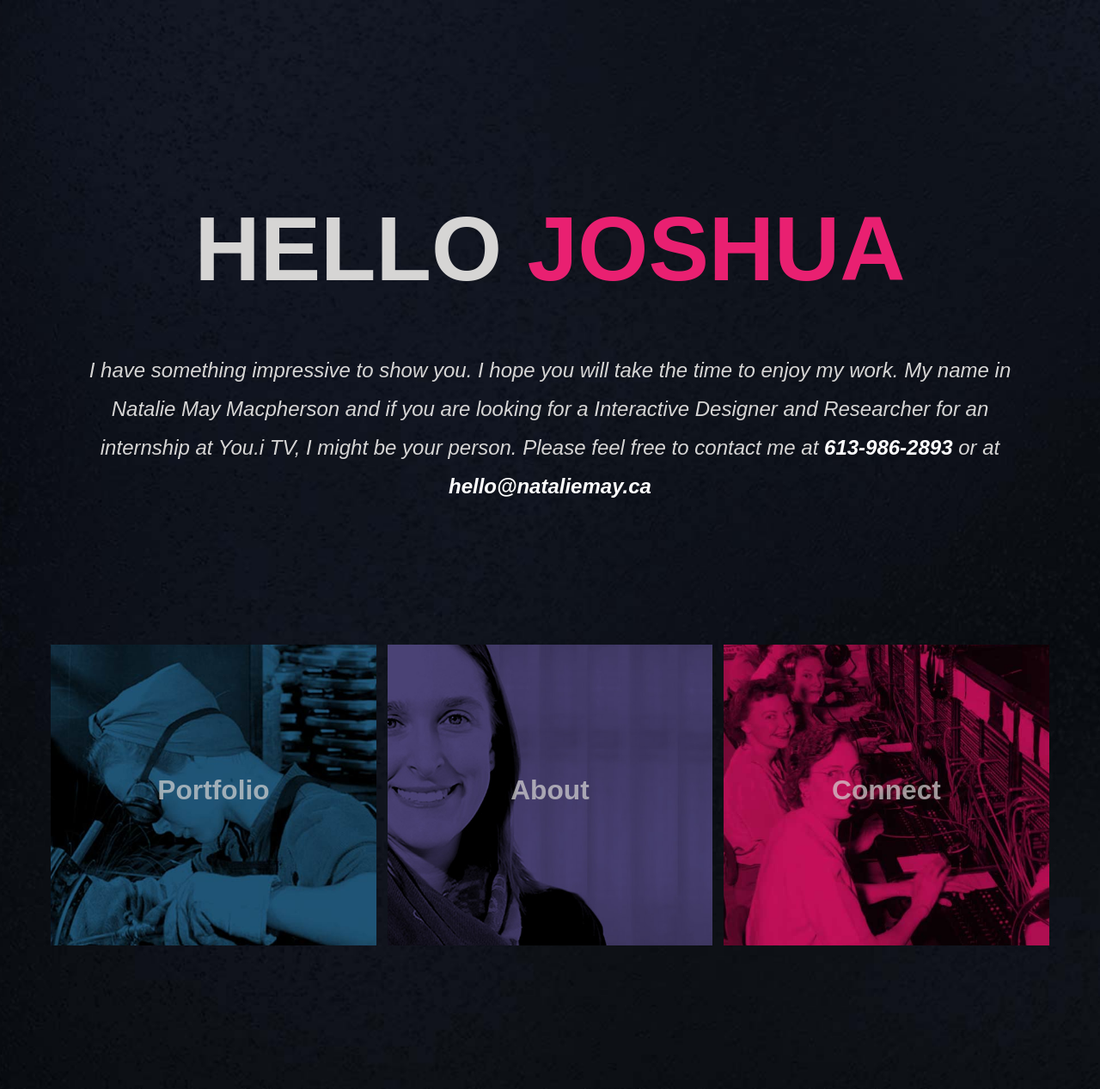
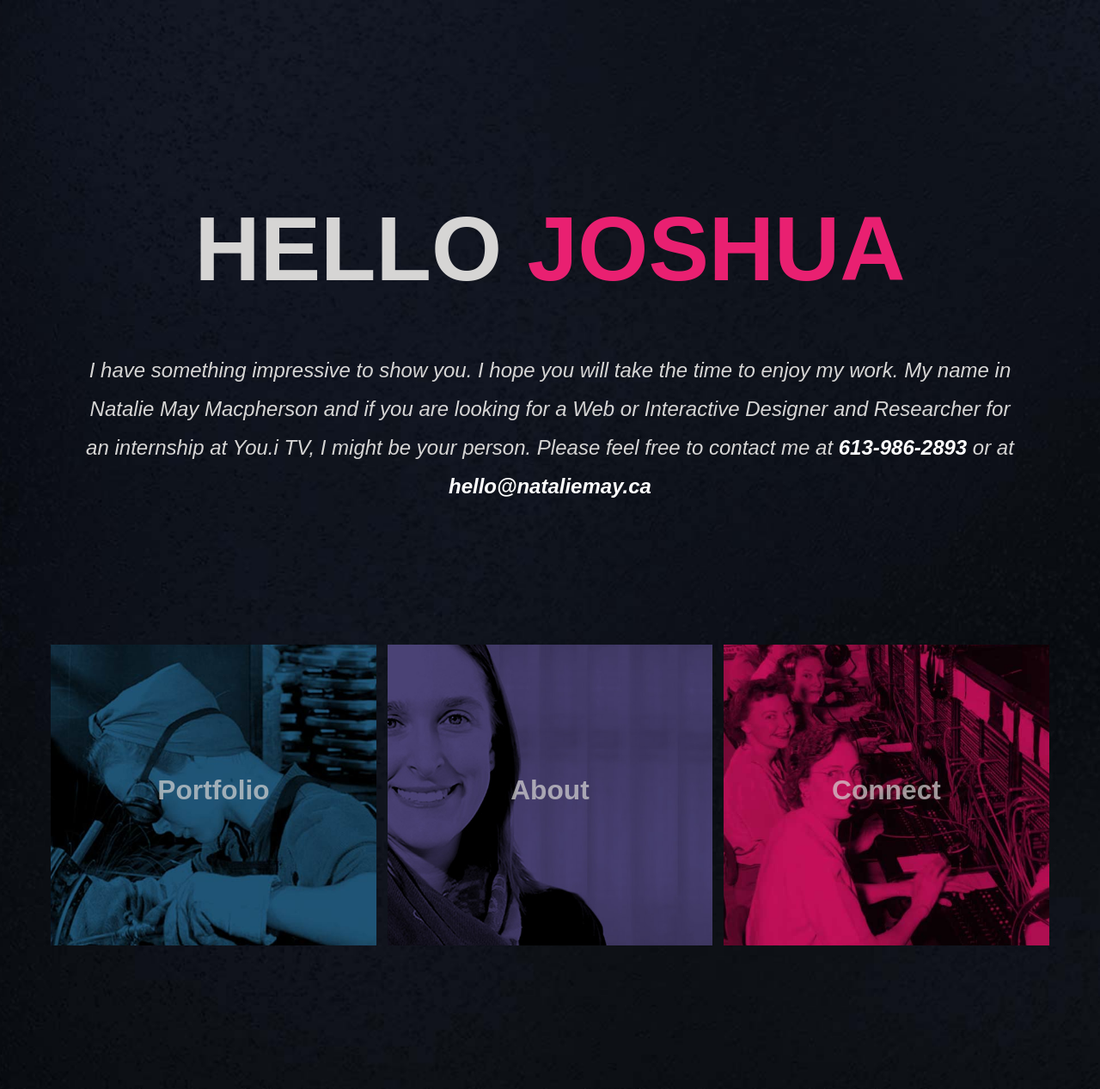
Before and after one commit to natalie-macpherson/portfolio, a Jekyll site: the page built from hello-joshua.html, in a window 1280 px wide. Shown: the whole page at 86% size. Built offline with Jekyll 4.4.1, drawn with Linux system fonts in a browser that asks for light colours.

Commit message:
Added Web designer to hello

```diff
--- a/_layouts/hello.html
+++ b/_layouts/hello.html
@@ -8,7 +8,7 @@ layout: default
 			<div class="unit unit-xs-1 unit-s-1 unit-m-1 unit-l-1">
 				<div class="billboard-hello">
 					<h1 itemprop="author creator" class="hello-person center">Hello <span class="pink">{{page.hello}}</span></h1>
-					<h2 class="quote-main-hello appear"> I have something impressive to show you. I hope you will take the time to enjoy my work. My name in Natalie May Macpherson and if you are looking for a Interactive Designer and Researcher for an internship at {{page.personal-message}}, I might be your person. Please feel free to contact me at <span class="hello-email bold">613-986-2893</span> or at <a class="hello-email bold" href="mailto:hello@nataliemay.ca" rel="me"> hello@nataliemay.ca </a></h2>
+					<h2 class="quote-main-hello appear"> I have something impressive to show you. I hope you will take the time to enjoy my work. My name in Natalie May Macpherson and if you are looking for a Web or Interactive Designer and Researcher for an internship at {{page.personal-message}}, I might be your person. Please feel free to contact me at <span class="hello-email bold">613-986-2893</span> or at <a class="hello-email bold" href="mailto:hello@nataliemay.ca" rel="me"> hello@nataliemay.ca </a></h2>
 				</div>
 			</div>
 		</div>
```
Also changed, not shown: 2 other files.
